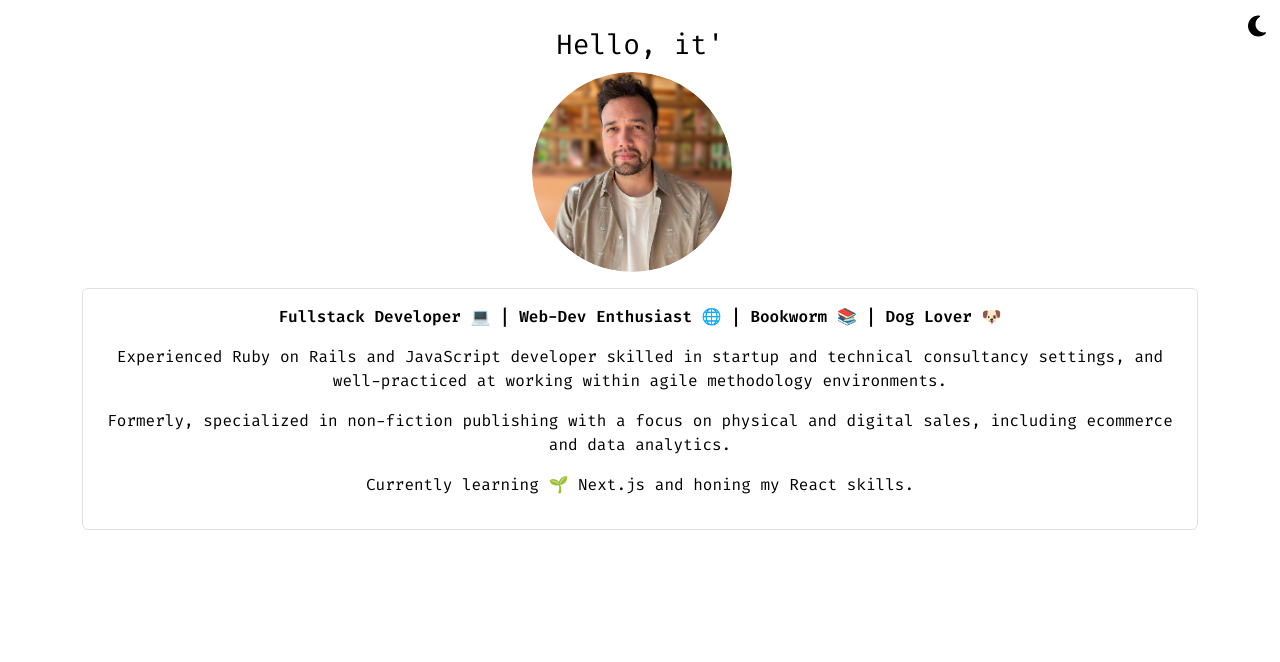
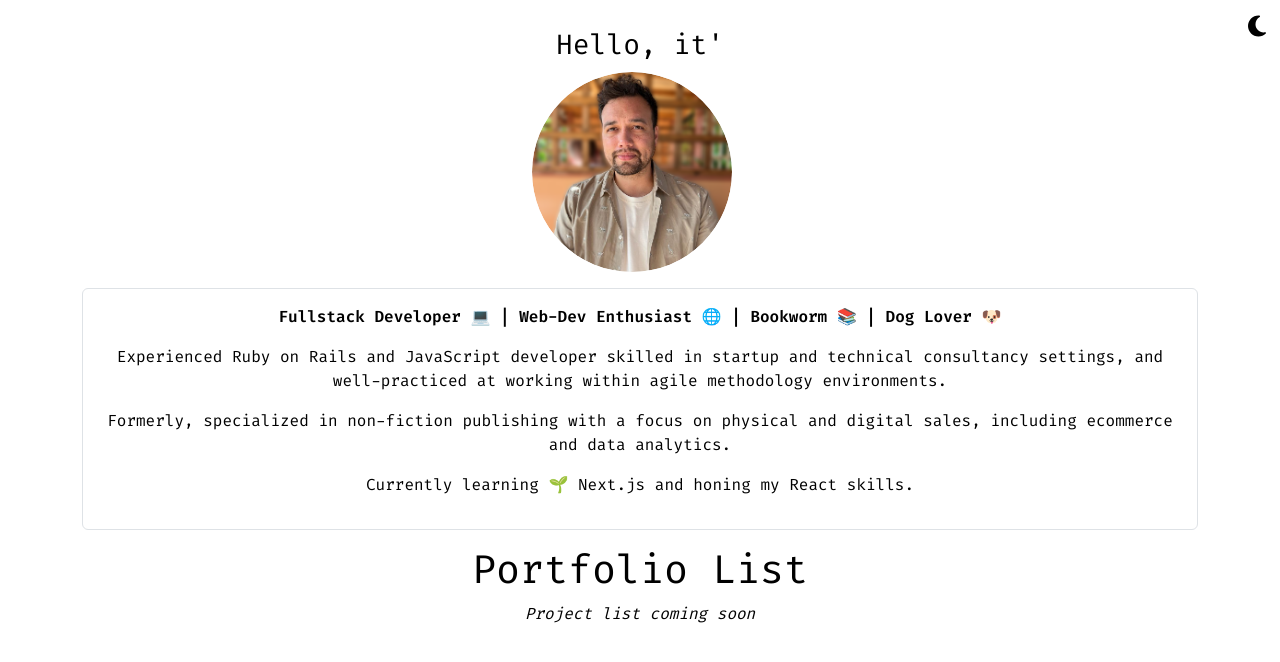
Before and after one commit to lambley/portfolio, a Next.js app: page / in a window 1280 px wide. Shown: the top 662 px of the page. Built offline with nearby package versions, Linux system fonts and the light colour scheme.

Commit message:
add placeholder portfolio list

```diff
--- /dev/null
+++ b/src/components/PortfolioList.tsx
@@ -0,0 +1,12 @@
+import React from "react";
+
+const PortfolioList = (): JSX.Element => {
+  return (
+    <div className="container my-3 text-center">
+      <h1>Portfolio List</h1>
+      <i>Project list coming soon</i>
+    </div>
+  );
+}
+
+export default PortfolioList;
--- a/src/pages/index.tsx
+++ b/src/pages/index.tsx
@@ -2,6 +2,7 @@ import React from "react";
 import Container from "react-bootstrap/Container";
 import Image from "next/image";
 import Typewriter from "@/components/Typewriter";
+import PortfolioList from "@/components/PortfolioList";
 
 const HomePage = (): JSX.Element => {
   return (
@@ -45,6 +46,7 @@ const HomePage = (): JSX.Element => {
           </p>
         </div>
       </div>
+      <PortfolioList />
     </Container>
   );
 };
```
